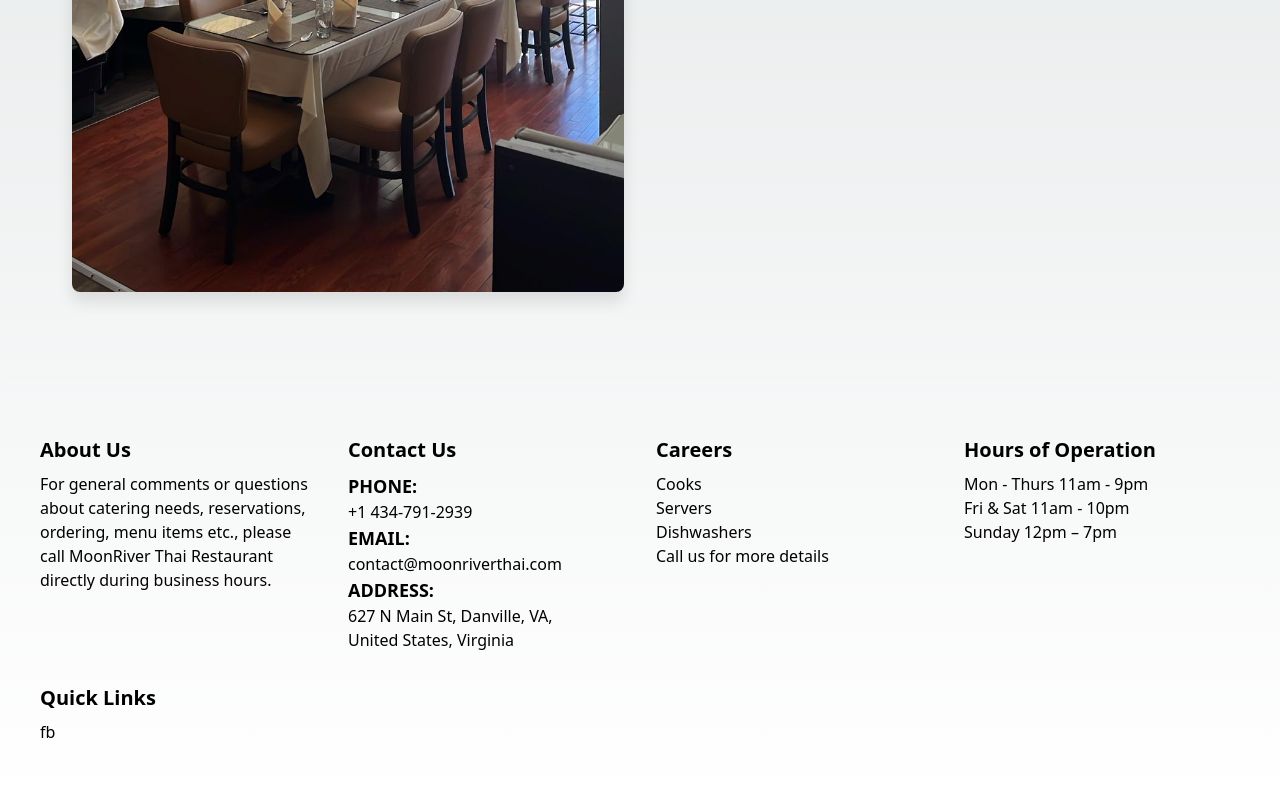
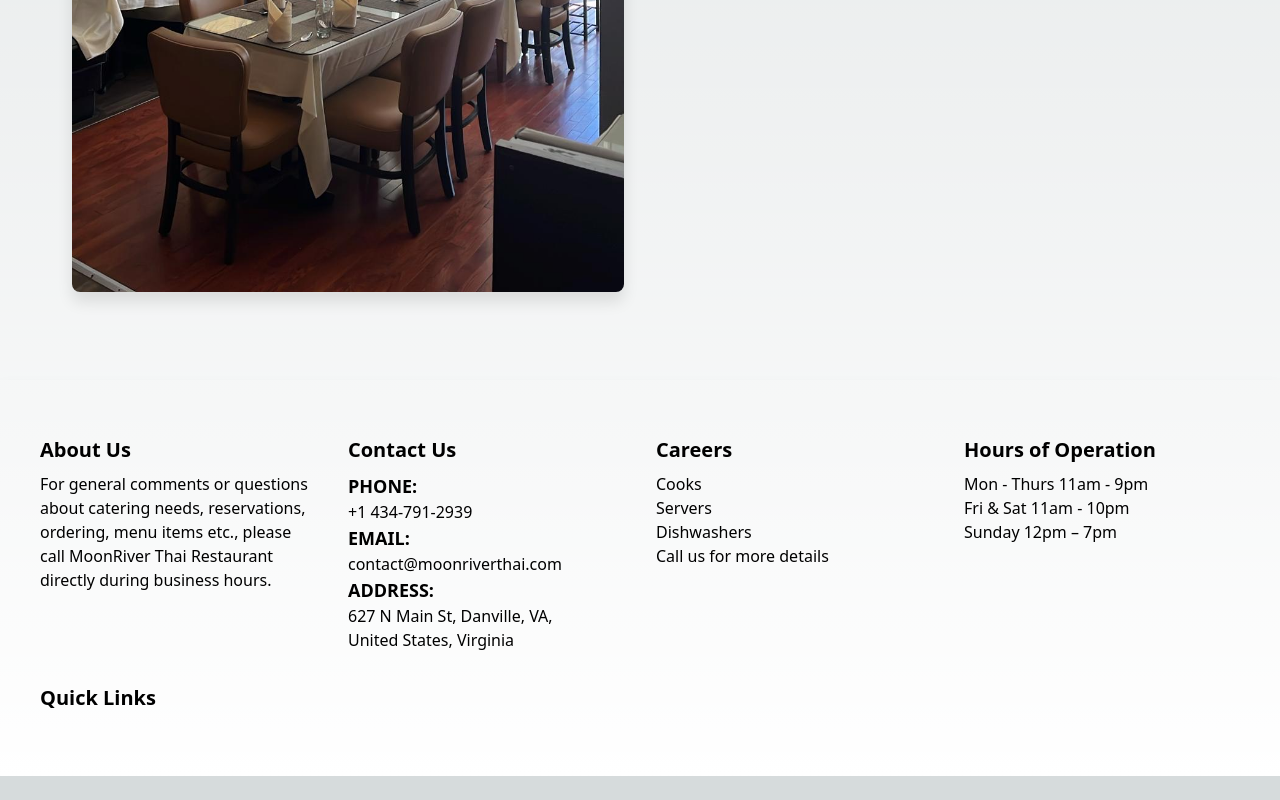
Before and after one commit to katkhoudam/moonriverthai, a Next.js app: page / in a window 1280 px wide. Shown: the part 933-1733 px from the top of the page. After the commit the page ends 1709 px from the top, so only its background shows below. Built offline with nearby package versions, Linux system fonts and the light colour scheme.

Commit message:
Update Footer.js

```diff
--- a/components/Footer.js
+++ b/components/Footer.js
@@ -1,4 +1,4 @@
-import Link from "next/link";
+
 
 export default function Footer() {
        return (
@@ -41,9 +41,7 @@ export default function Footer() {
                   <div>
                     <h2 className="font-bold text-xl mb-2">Quick Links</h2>
                     <div className="flex space-x-4">
-                      <Link href="https://www.facebook.com/share/oQ7kQKh3ydppbGCF/?mibextid=LQQJ4d" target="_blank" rel="noreferrer">
-                      fb
-                      </Link>
+
 
 
                     </div>
```
